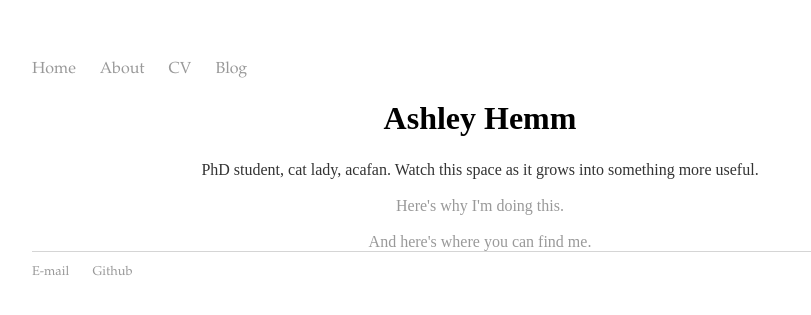
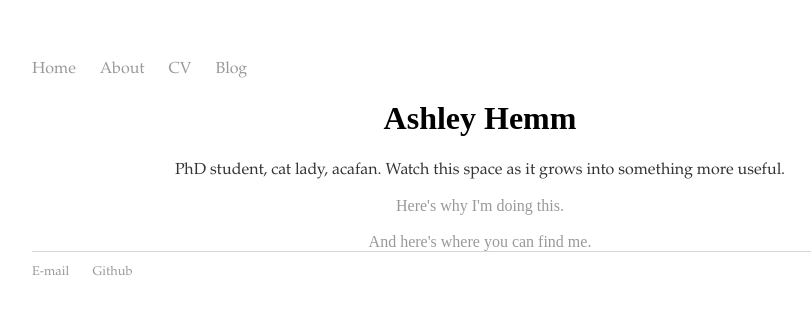
Before and after one commit to pastfutures/pastfutures.github.io, a Jekyll site: the page built from index.html, in a window 1280 px wide. Shown: the top 315 px of the page, without its empty margins (160-971 px from the left). Built offline with Jekyll 4.4.1, drawn with Linux system fonts in a browser that asks for light colours.

Commit message:
Update main.css
Changed 'Times' to 'Garamond,' added garamond font family line to body

```diff
--- a/css/main.css
+++ b/css/main.css
@@ -3,7 +3,7 @@ body {
     width: 70%;
 }
 nav ul, footer ul {
-    font-family: "Garamond", 'Times', serif;
+    font-family: "Garamond", 'Garamond', serif;
     padding: 0px;
     list-style: none;
     font-weight: normal;
@@ -23,6 +23,7 @@ h1 {
     h1 { font-family: "Garamond"; font-size: 30px; font-style: normal; font-variant: small-caps; font-weight: 700; line-height: 30px; } h3 { font-family: "Garamond", "Baskerville", "Baskerville Old Face", "Hoefler Text", "Times New Roman", serif; font-size: 14px; font-style: normal; font-variant: normal; font-weight: 700; line-height: 15.4px; } p { font-family: "Garamond", "Baskerville", "Baskerville Old Face", "Hoefler Text", "Times New Roman", serif; font-size: 14px; font-style: normal; font-variant: normal; font-weight: 400; line-height: 20px; } blockquote { font-family: "Garamond", "Baskerville", "Baskerville Old Face", "Hoefler Text", "Times New Roman", serif; font-size: 17.5px; font-style: normal; font-variant: normal; font-weight: 400; line-height: 25px; } pre { font-family: "Garamond", "Baskerville", "Baskerville Old Face", "Hoefler Text", "Times New Roman", serif; font-size: 13px; font-style: normal; font-variant: normal; font-weight: 400; line-height: 18.5714px; }
 }
 p {
+    font-family: "Garamond", 'Garamond', serif;
     font-size: 1em;
     line-height: 1.4em;
     color: #333;
```
